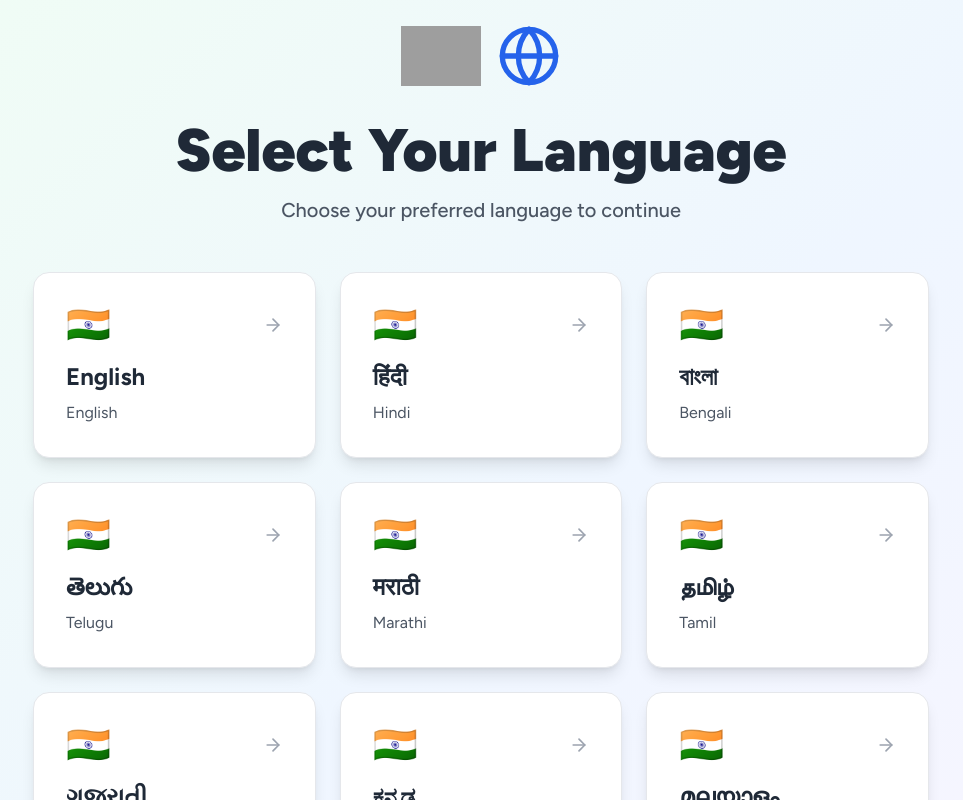
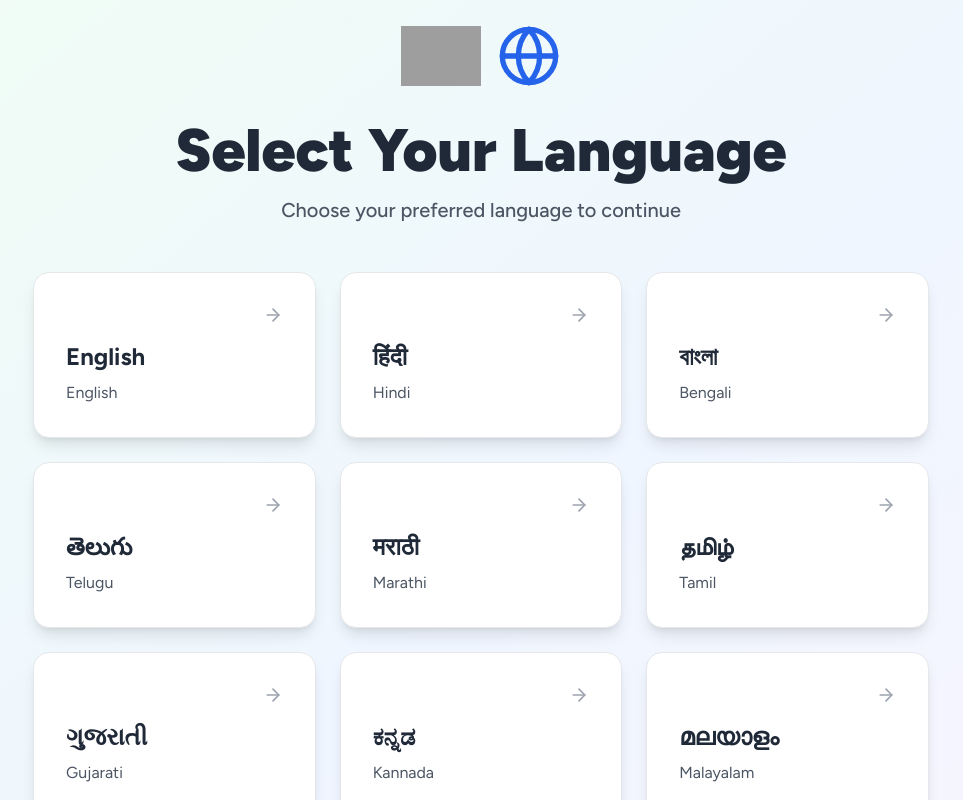
Before and after one commit to yugbeast12121/Gaumitra-2, a React (Vite) app: page / in a window 1280 px wide. Shown: the top 800 px of the page, without its empty margins (159-1122 px from the left). Built offline with nearby package versions, Linux system fonts and the light colour scheme; grey boxes are pictures that could not be loaded.

Commit message:
Remove flag emojis from language cards

```diff
--- a/src/components/LanguageSelector.tsx
+++ b/src/components/LanguageSelector.tsx
@@ -40,8 +40,7 @@ const LanguageSelector: React.FC<LanguageSelectorProps> = ({ onLanguageSelect })
                          transition-all duration-300 transform hover:scale-105
                          focus:outline-none focus:ring-4 focus:ring-blue-200"
             >
-              <div className="flex items-center justify-between mb-4">
-                <span className="text-3xl sm:text-4xl">{language.flag}</span>
+              <div className="flex items-center justify-end mb-4">
                 <ArrowRight className="w-5 h-5 text-gray-400 group-hover:text-blue-600
                                      transition-colors duration-300 group-hover:translate-x-1" />
               </div>
```
